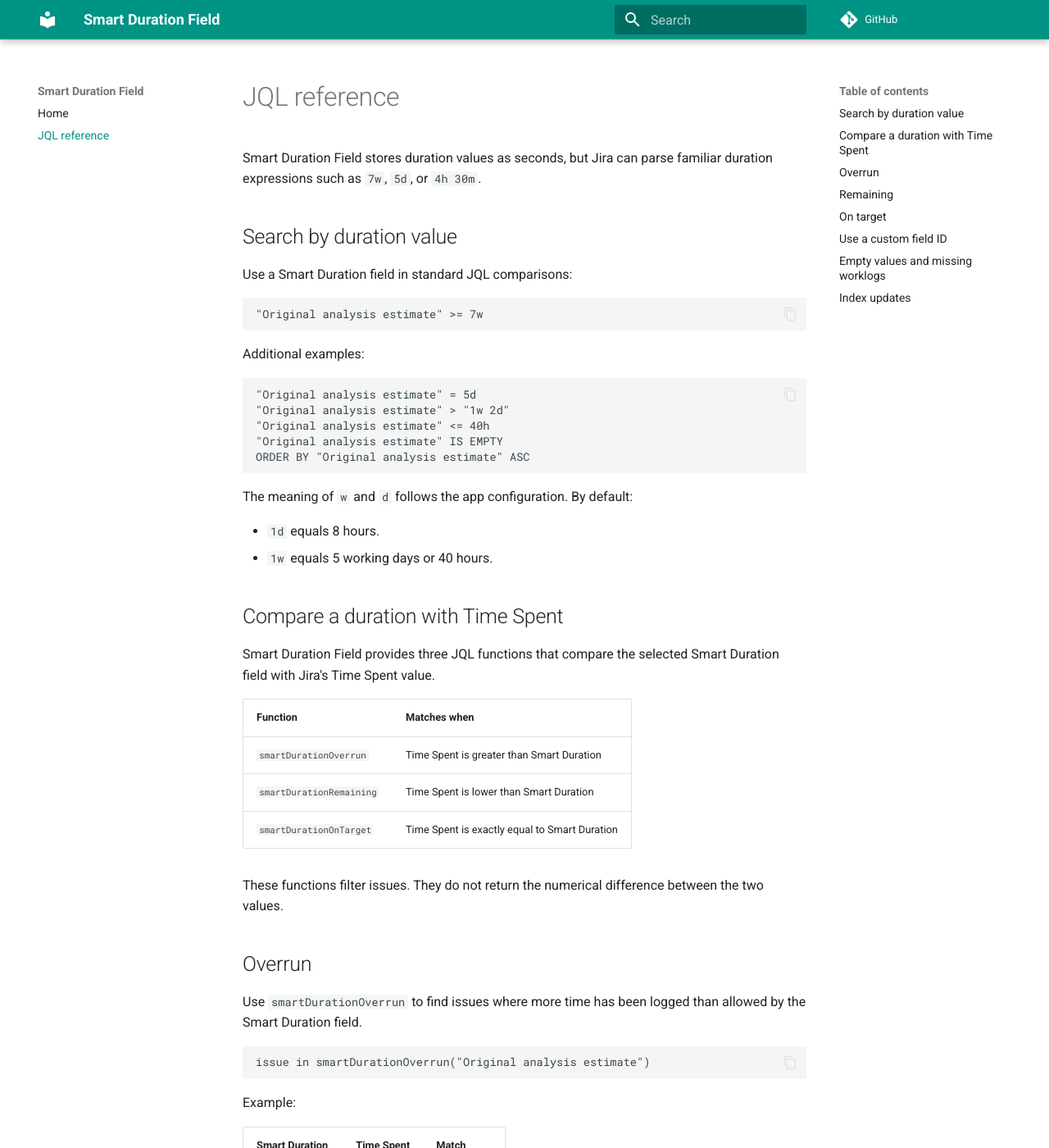
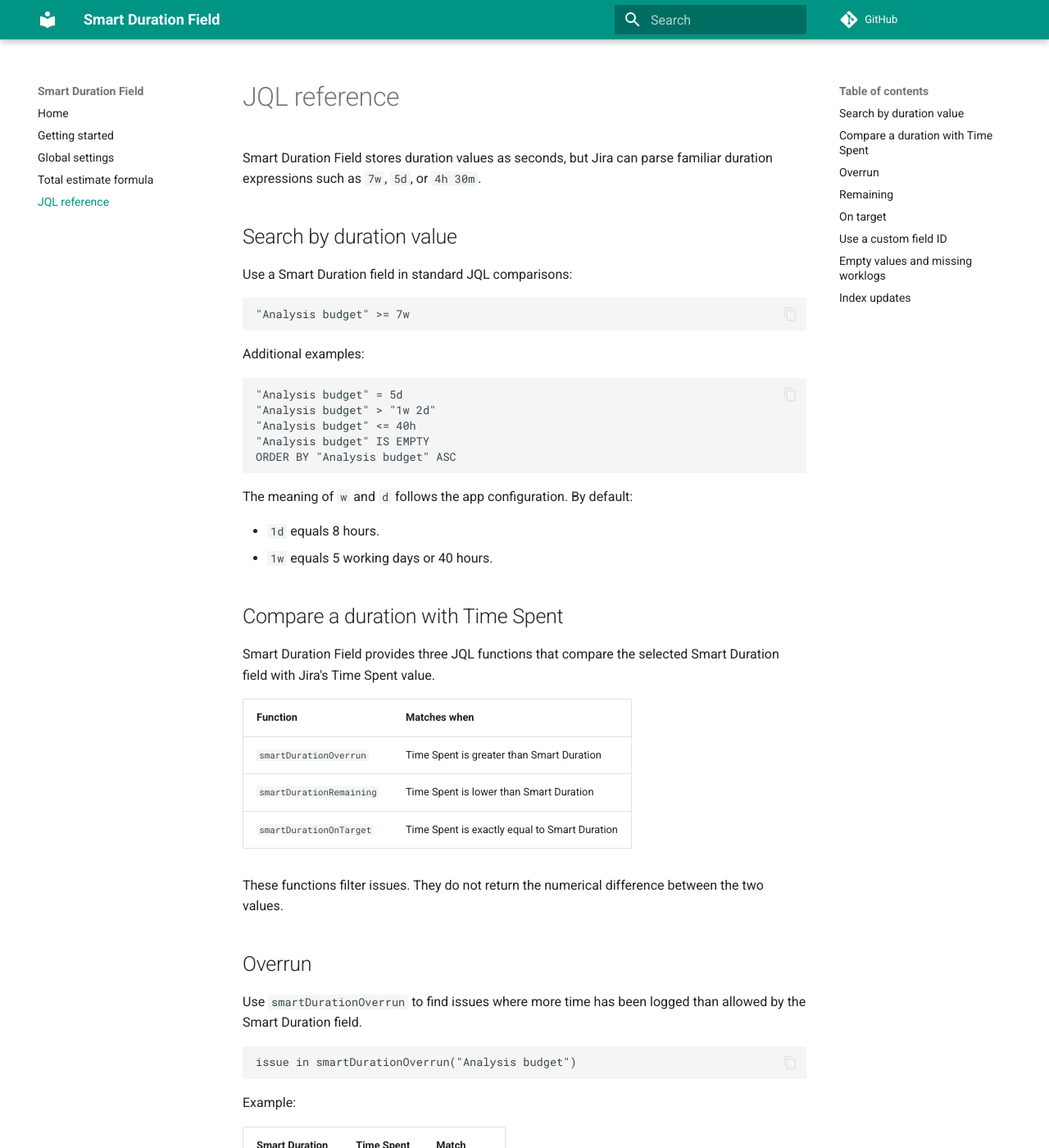
Before and after one commit to tmsm-apps/docs, an MkDocs documentation site: the page built from docs/jql.md, in a window 1280 px wide and 1400 px high. Shown: the whole window at 82% size. Built offline with MkDocs 1.6.1 and Material for MkDocs 9.7.7, drawn with Linux system fonts in a browser that asks for light colours; comment, search, counter and statistics services are not loaded; some of the changed text lies outside the part shown.

````diff
--- a/docs/jql.md
+++ b/docs/jql.md
@@ -7,17 +7,17 @@ Smart Duration Field stores duration values as seconds, but Jira can parse famil
 Use a Smart Duration field in standard JQL comparisons:
 
 ```jql
-"Original analysis estimate" >= 7w
+"Analysis budget" >= 7w
 ```
 
 Additional examples:
 
 ```jql
-"Original analysis estimate" = 5d
-"Original analysis estimate" > "1w 2d"
-"Original analysis estimate" <= 40h
-"Original analysis estimate" IS EMPTY
-ORDER BY "Original analysis estimate" ASC
+"Analysis budget" = 5d
+"Analysis budget" > "1w 2d"
+"Analysis budget" <= 40h
+"Analysis budget" IS EMPTY
+ORDER BY "Analysis budget" ASC
 ```
 
 The meaning of `w` and `d` follows the app configuration. By default:
@@ -42,7 +42,7 @@ These functions filter issues. They do not return the numerical difference betwe
 Use `smartDurationOverrun` to find issues where more time has been logged than allowed by the Smart Duration field.
 
 ```jql
-issue in smartDurationOverrun("Original analysis estimate")
+issue in smartDurationOverrun("Analysis budget")
 ```
 
 Example:
@@ -60,7 +60,7 @@ This can be used to find exceeded analysis budgets or work that took longer than
 Use `smartDurationRemaining` to find issues where Time Spent is still below the Smart Duration value.
 
 ```jql
-issue in smartDurationRemaining("Original analysis estimate")
+issue in smartDurationRemaining("Analysis budget")
 ```
 
 Example:
@@ -78,7 +78,7 @@ The function does not calculate or display the remaining duration. It only ident
 Use `smartDurationOnTarget` to find issues where Time Spent is exactly equal to the Smart Duration value.
 
 ```jql
-issue in smartDurationOnTarget("Original analysis estimate")
+issue in smartDurationOnTarget("Analysis budget")
 ```
 
 Example:
--- a/mkdocs.yml
+++ b/mkdocs.yml
@@ -18,6 +18,9 @@ theme:
 
 nav:
   - Home: index.md
+  - Getting started: getting-started.md
+  - Global settings: settings.md
+  - Total estimate formula: total-estimate.md
   - JQL reference: jql.md
 
 markdown_extensions:
````
Also changed, not shown: docs/getting-started.md (added, +63 -0 lines), docs/index.md (+19 -0 lines), docs/settings.md (added, +51 -0 lines), docs/total-estimate.md (added, +48 -0 lines), docs/assets/create-smart-duration-field.png (added), docs/assets/global-settings.png (added).
